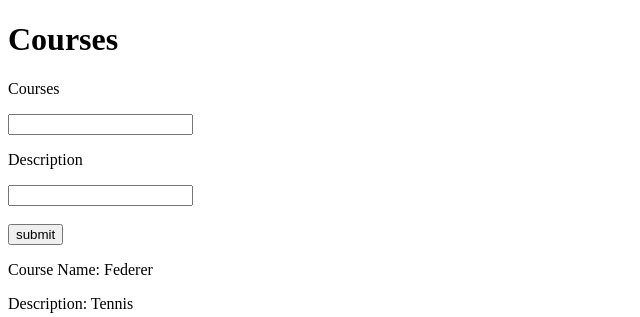
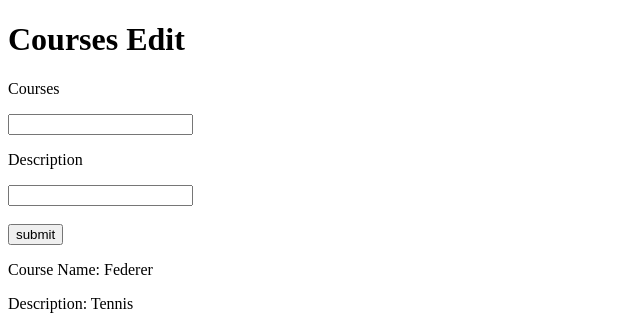
Before and after one commit to trinahaque/courses, a Django app: page / in a window 1280 px wide. Shown: the top 317 px of the page, without its empty margins (0-640 px from the left). Run offline with Django 3.2, Linux system fonts and the light colour scheme; data comes from the database, SQL or seed files in the repository; both versions use the stored data as it was before the commit.

```diff
--- a/apps/courseapp/templates/courseapp/index.html
+++ b/apps/courseapp/templates/courseapp/index.html
@@ -5,7 +5,7 @@
     <title></title>
   </head>
   <body>
-    <h1>Courses</h1>
+    <h1>Courses Edit</h1>
     <form action="/courses" method="POST">
       {% csrf_token %}
       <p>Courses</p>
```
Also changed, not shown: db.sqlite3 (deleted), 1 other file.
